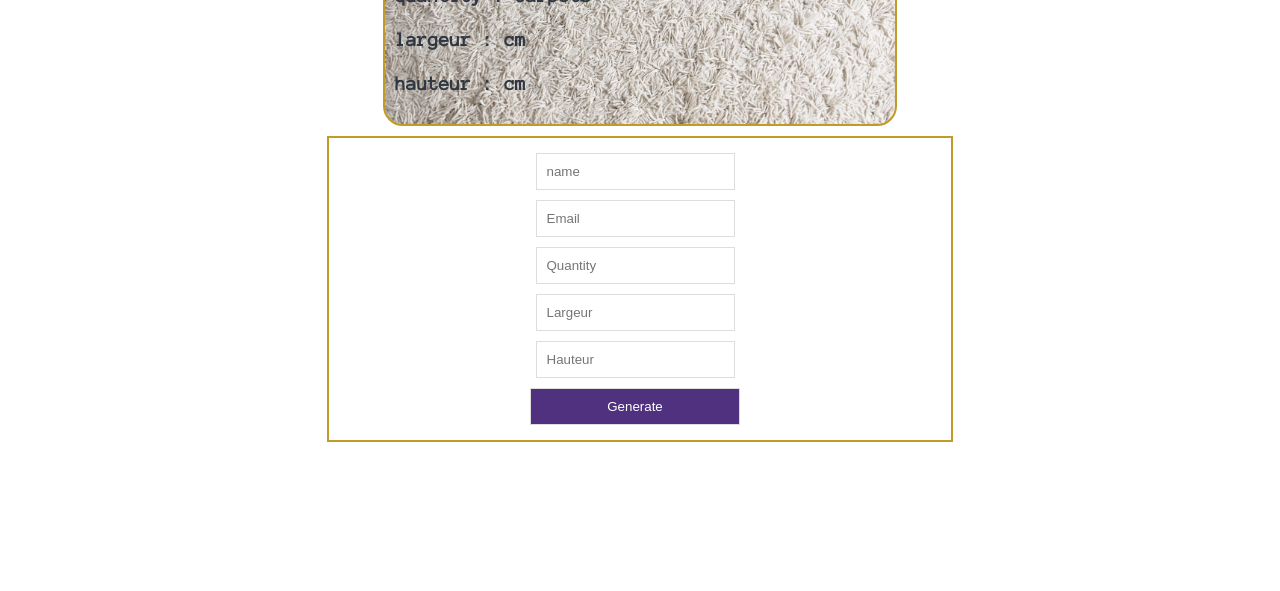
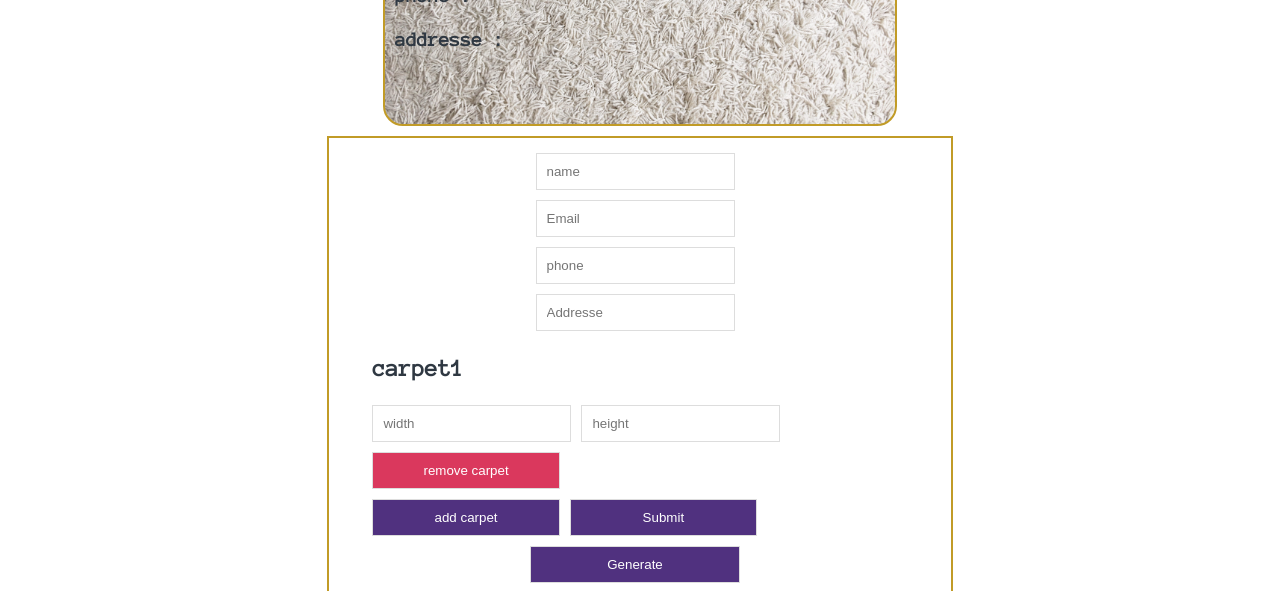
Before and after one commit to yayano/carpet, a React (Vite) app: page /demo in a window 1280 px wide. Shown: the part 358-949 px from the top of the page. Before the commit the page ends 810 px from the top, so only its background shows below. Built offline with nearby package versions, Linux system fonts and the light colour scheme.

Commit message:
simulator state management

```diff
--- a/src/App.jsx
+++ b/src/App.jsx
@@ -4,6 +4,7 @@ import Home from "./pages/Home";
 import { Routes, Route, BrowserRouter } from "react-router-dom";
 import Demo from "./component/Demo";
 import CoverArea from "./component/CoverArea";
+import Footer from "./component/Footer";
 
 function App() {
   return (
@@ -17,6 +18,7 @@ function App() {
           <Route strict path="/demo" element={<Demo />} />
         </Routes>
       </BrowserRouter>
+      <Footer />
     </div>
   );
 }
--- /dev/null
+++ b/src/component/CarpetNumber.jsx
@@ -0,0 +1,72 @@
+import { useState } from "react";
+
+const CarpetNumber = () => {
+  const [inputField, setInputFields] = useState([
+    { name: "", width: 0, height: 0 },
+  ]);
+  const [space, setSpace] = useState([{ space: 0, name: "" }]);
+  const [isAddCarpets, setIsAddCarpets] = useState(false);
+  const handleInputOnchange = (event, index) => {
+    let data = [...inputField];
+    data[index][event.target.name] = event.target.value;
+    data[index][name] = "carpet" + index;
+    setInputFields(data);
+  };
+  const addFields = (event) => {
+    event.preventDefault();
+    let newField = { name: "", width: "", height: "" };
+    setInputFields([...inputField, newField]);
+  };
+  const removeFields = (index) => {
+    let data = [...inputField];
+    // supprime 1 élément à partir de l'index index,
+    data.splice(index, 1);
+    setInputFields(data);
+  };
+  const submit = (event) => {
+    event.preventDefault();
+    let data = [...inputField];
+
+    let spaceData = [...data];
+    for (let i = 0; i < data.length; i++) {
+      spaceData[i].space = data[i].width * data[i].height;
+      spaceData[i].name = `carpet${i}`;
+    }
+    setSpace(spaceData);
+    console.log(space);
+  };
+  return (
+    <div className="carpet-number">
+      {inputField.map((input, index) => {
+        return (
+          <div className="input-field" key={index}>
+            <h2>{(input.name = "carpet" + (index + 1))}</h2>
+            <input
+              type="Number"
+              name="width"
+              placeholder="width"
+              value={input.width || ""}
+              onChange={(event) => handleInputOnchange(event, index)}
+            />
+            <input
+              type="Number"
+              name="height"
+              placeholder="height"
+              value={input.height || ""}
+              onChange={(event) => handleInputOnchange(event, index)}
+            />
+            <button
+              onClick={() => removeFields(index)}
+              style={{ background: "#da385d" }}
+            >
+              remove carpet
+            </button>
+          </div>
+        );
+      })}
+      <button onClick={(event) => addFields(event)}>add carpet</button>
+      <button onClick={(event) => submit(event)}>Submit</button>
+    </div>
+  );
+};
+export default CarpetNumber;
--- a/src/component/Demo.jsx
+++ b/src/component/Demo.jsx
@@ -1,23 +1,43 @@
 import { useState } from "react";
+import CarpetNumber from "./CarpetNumber";
 const Demo = () => {
   const [width, setWidth] = useState("");
   const [height, setHeight] = useState("");
-  const [quantity, setQuantity] = useState("");
+
   const [name, setName] = useState("");
   const [email, setEmail] = useState("");
+  const [phone, setPhone] = useState("");
+  const [address, setAddress] = useState("");
   const [price, setPrice] = useState("");
   const [delay, setDelay] = useState("");
   const [generate, setGenerate] = useState(false);
+  const [visible, setVisible] = useState(true);
   const handleSubmit = (e) => {
     e.preventDefault();
     setGenerate(true);
-    setDelay(2);
-    setPrice(2000);
+    const size = width * height;
+    switch (true) {
+      case size <= 1:
+        setPrice(500);
+        setDelay(1);
+        break;
+      case 1 < size && size <= 2:
+        setPrice(1000);
+        setDelay(1);
+        break;
+      case 2 < size:
+        setPrice(500 * size);
+        setDelay(size / 3);
+        break;
+    }
   };
   const handleClick = () => {
     setGenerate(false);
     setDelay(0);
     setPrice(0);
+  };
+  const handleOrder = () => {
+    const user = { name, email, phone, price };
   };
   return (
     <div className="demo">
@@ -29,13 +49,10 @@ const Demo = () => {
           Email : <span>{email}</span>{" "}
         </p>
         <p>
-          quantity : <span>{quantity}</span> Carpets
+          phone : <span>{phone}</span>
         </p>
         <p>
-          largeur : <span>{width}</span> cm
-        </p>
-        <p>
-          hauteur : <span>{height}</span> cm
+          addresse : <span>{address}</span>
         </p>
       </div>
       {generate && (
@@ -47,7 +64,7 @@ const Demo = () => {
             delay : <span>{delay}</span> day
           </p>
           <div className="butt">
-            <button onClick={handleClick}>order</button>
+            <button onClick={handleOrder}>order</button>
             <button onClick={handleClick}>cancel</button>
           </div>
         </div>
@@ -71,28 +88,22 @@ const Demo = () => {
         </div>
         <div className="input-container">
           <input
-            type="Number"
-            value={quantity}
-            placeholder="Quantity"
-            onChange={(e) => setQuantity(e.target.value)}
+            type="text"
+            value={phone}
+            placeholder="phone"
+            onChange={(e) => setPhone(e.target.value)}
           />
         </div>
         <div className="input-container">
           <input
-            type="Number"
-            value={width}
-            placeholder="Largeur"
-            onChange={(e) => setWidth(e.target.value)}
+            type="text"
+            value={address}
+            placeholder="Addresse"
+            onChange={(e) => setAddress(e.target.value)}
           />
         </div>
-        <div className="input-container">
-          <input
-            type="Number"
-            value={height}
-            placeholder="Hauteur"
-            onChange={(e) => setHeight(e.target.value)}
-          />
-        </div>
+
+        {visible && <CarpetNumber visible={visible} />}
         <button>Generate</button>
       </form>
     </div>
--- a/src/index.css
+++ b/src/index.css
@@ -468,3 +468,7 @@ section {
   border-radius: 10px;
   margin-left: 40px;
 }
+.final-result {
+  background-color: #47c869;
+  font-size: larger;
+}
```
